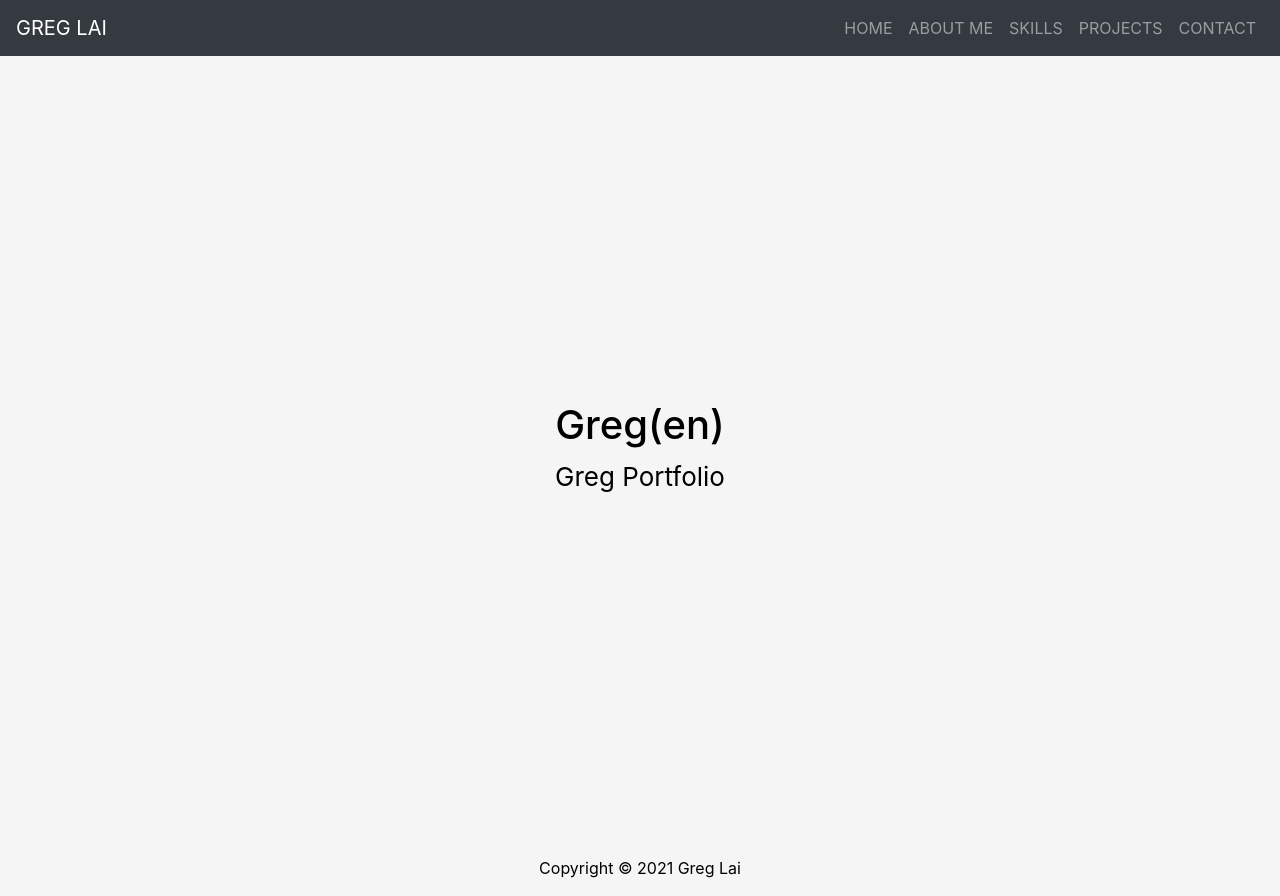
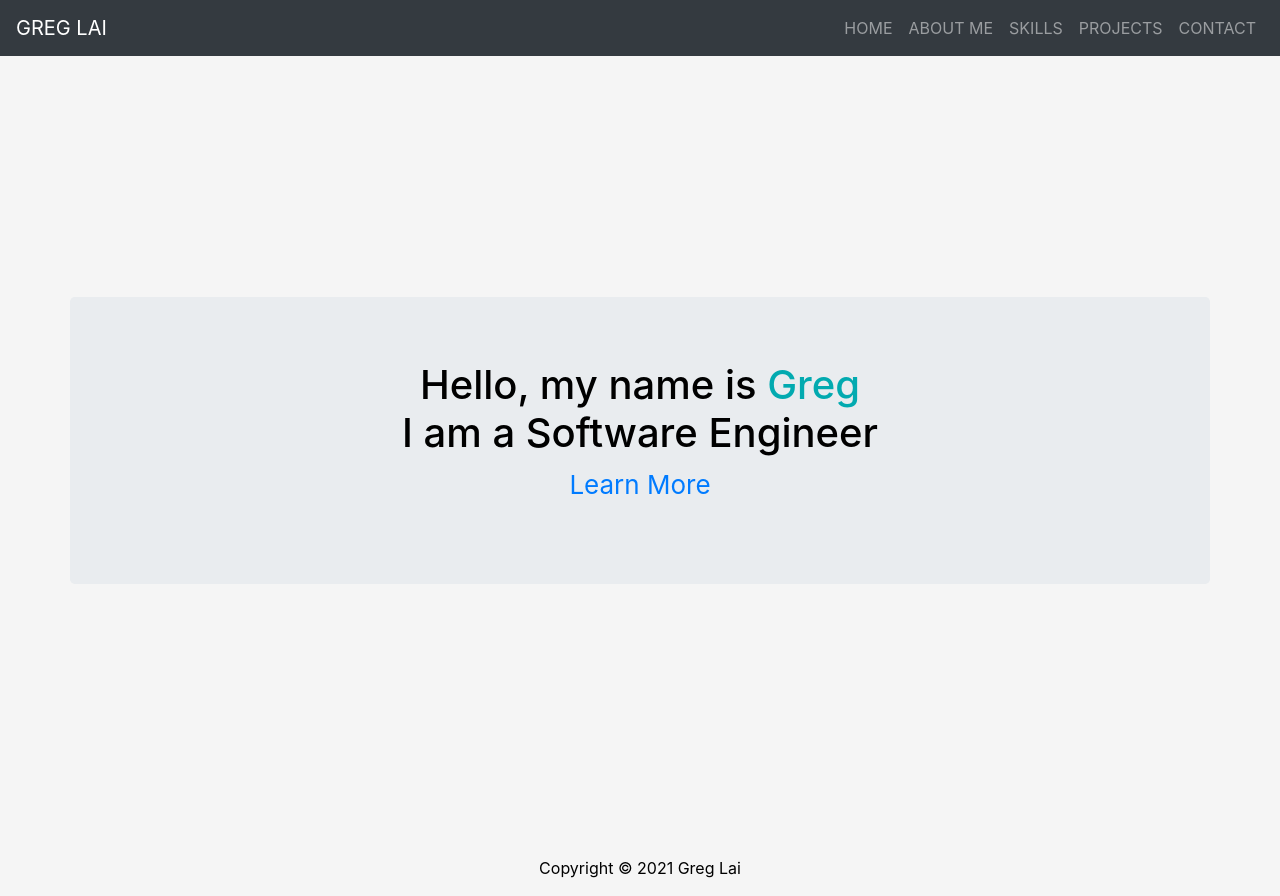
Before and after one commit to lpengshi/my-portfolio, a React (Create React App) app: page / in a window 1280 px wide. Built offline with nearby package versions, Linux system fonts and the light colour scheme.

Commit message:
Change to jsx and Add Hero

```diff
--- a/src/App.js
+++ b/src/App.jsx
@@ -3,20 +3,20 @@ import './App.css';
 import 'bootstrap/dist/css/bootstrap.min.css';
 import Contact from './components/Contact';
 import Footer from './components/Footer';
-import Header from './components/Header';
+import Hero from './components/Hero';
 import NavBar from './components/NavBar';
 import { BrowserRouter as Router, Route, Switch } from 'react-router-dom';
 import { PortfolioProvider } from './context/PortfolioContext';
-import { headerData } from './data/data';
+import { heroData } from './data/data';
 
 function App() {
-	const [header, setHeader] = useState({});
+	const [hero, setHero] = useState({});
 	useEffect(() => {
-		setHeader({ ...headerData });
+		setHero({ ...heroData });
 	}, []);
 
 	return (
-		<PortfolioProvider value={{ header }}>
+		<PortfolioProvider value={{ hero }}>
 			<div className="App">
 				<Router>
 					<NavBar />
@@ -26,7 +26,7 @@ function App() {
 								<Contact />
 							</Route>
 							<Route path="/">
-								<Header />
+								<Hero />
 							</Route>
 						</Switch>
 					</div>
--- a/src/components/Header.js
+++ /dev/null
@@ -1,19 +0,0 @@
-import React, { useContext } from 'react';
-import PortfolioContext from '../context/PortfolioContext';
-
-const Header = () => {
-	const { header } = useContext(PortfolioContext);
-	const { title, lang, description } = header;
-
-	return (
-		<div className="container">
-			<h1>
-				{title}
-				<span>({lang})</span>
-			</h1>
-			<p>{description}</p>
-		</div>
-	);
-};
-
-export default Header;
--- /dev/null
+++ b/src/components/Hero.jsx
@@ -0,0 +1,55 @@
+import React, { useContext, useState, useEffect } from 'react';
+import PortfolioContext from '../context/PortfolioContext';
+import Fade from 'react-reveal/Fade';
+import { Link } from 'react-router-dom';
+
+const Hero = () => {
+	const { hero } = useContext(PortfolioContext);
+	const { title, name, subtitle, button } = hero;
+
+	const [isDesktop, setIsDesktop] = useState(false);
+	const [isMobile, setIsMobile] = useState(false);
+
+	useEffect(() => {
+		if (window.innerWidth > 769) {
+			setIsDesktop(true);
+			setIsMobile(false);
+		} else {
+			setIsMobile(true);
+			setIsDesktop(false);
+		}
+	}, []);
+
+	return (
+		<div className="container jumbotron">
+			<Fade
+				left={isDesktop}
+				bottom={isMobile}
+				duration={1000}
+				delay={500}
+				distance="30px"
+			>
+				<h1 className="hero-title">
+					{title} <span style={{ color: '#02aab0' }}>{name}</span>
+					<br />
+					{subtitle}
+				</h1>
+			</Fade>
+			<Fade
+				left={isDesktop}
+				bottom={isMobile}
+				duration={1000}
+				delay={1000}
+				distance="30px"
+			>
+				<p>
+					<Link to="aboutme" smooth duration={1000}>
+						{button}
+					</Link>
+				</p>
+			</Fade>
+		</div>
+	);
+};
+
+export default Hero;
--- a/src/data/data.js
+++ b/src/data/data.js
@@ -1,6 +1,7 @@
 // Header Data
-export const headerData = {
-	title: 'Greg',
-	lang: 'en',
-	description: 'Greg Portfolio',
+export const heroData = {
+	title: 'Hello, my name is ',
+	name: 'Greg',
+	subtitle: 'I am a Software Engineer',
+	button: 'Learn More',
 };
```
Also changed, not shown: src/components/Contact.jsx (renamed from src/components/Contact.js), src/components/Footer.jsx (renamed from src/components/Footer.js), src/components/NavBar.jsx (renamed from src/components/NavBar.js), 1 other file (tests, documents, lock files or other folders).
